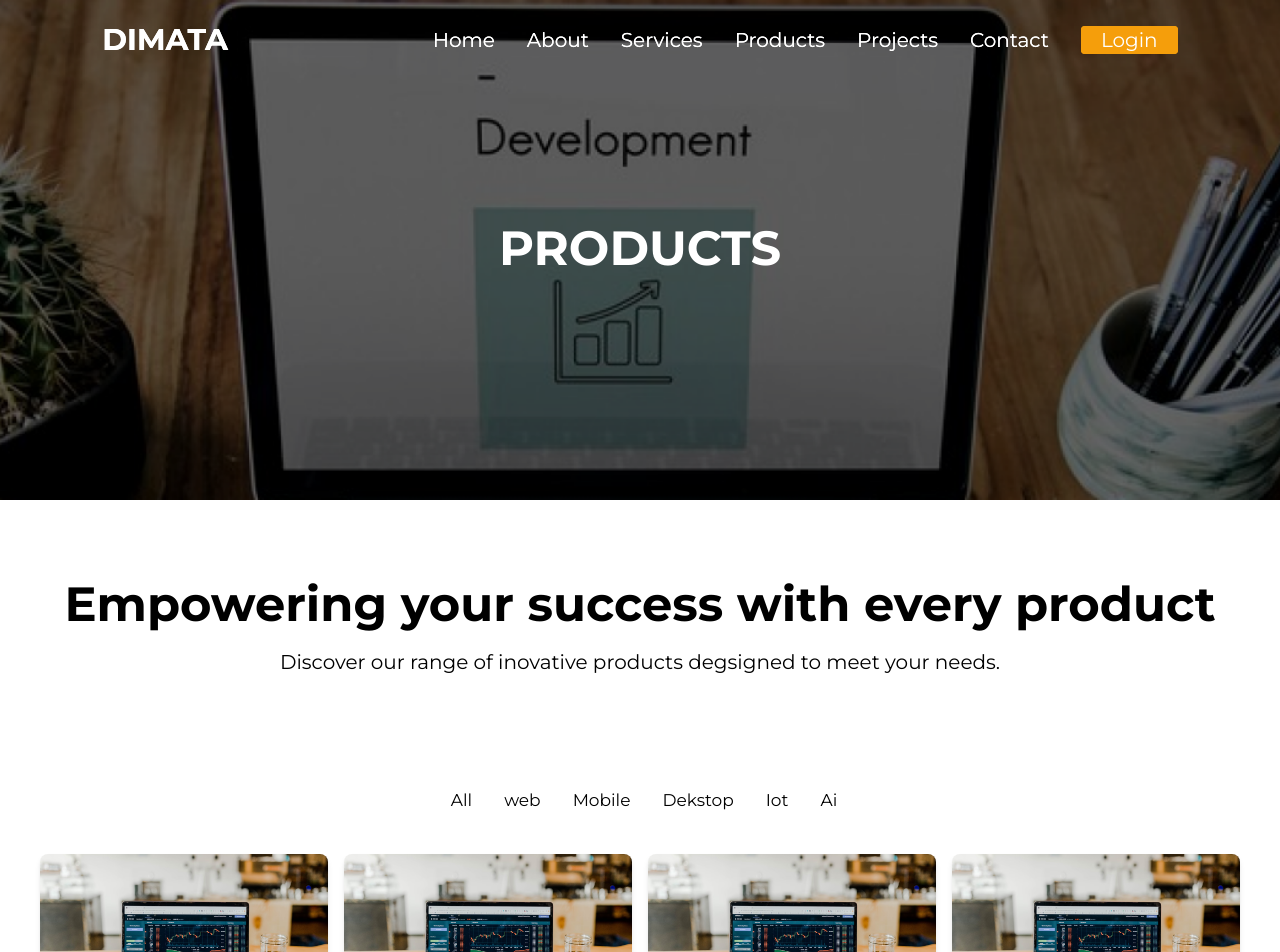
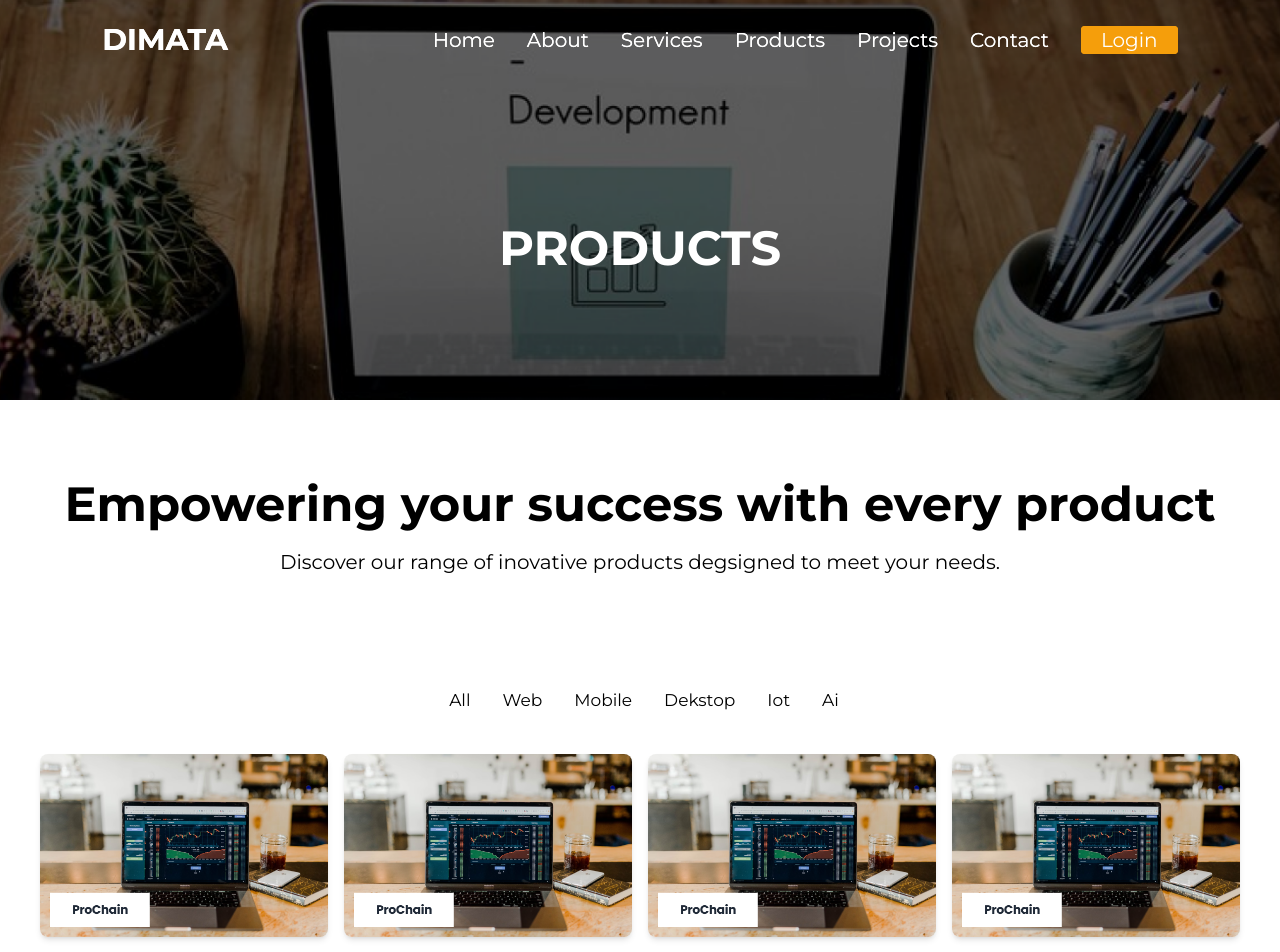
Before and after one commit to abbyhendraprayoga/profile-company-project, a Next.js app: page /ProductsPage in a window 1280 px wide. Shown: the top 952 px of the page. Built offline with nearby package versions, Linux system fonts and the light colour scheme.

Commit message:
Update(Update Brok)

```diff
--- a/src/components/Link-Components/index.tsx
+++ /dev/null
@@ -1,98 +0,0 @@
-import React from "react";
-import { useState } from "react";
-import Link from "next/link";
-
-const LinkComponents = () => {
-  const [activeIndex, setActiveIndex] = useState(-1);
-  const handleLinkClick = (index: number) => {
-    setActiveIndex(index);
-  };
-  return (
-    <div>
-      <div className="pl-4 pt-20 md:pl-10 md:pt-28">
-        <ul className="flex flex-wrap justify-center items-center">
-          <li>
-            <Link
-              href="#"
-              className={`hero-link ${
-                activeIndex === 0
-                  ? "after:scale-x-100"
-                  : "hover:after:scale-x-100"
-              } mr-4 md:mr-8`}
-              onClick={() => handleLinkClick(0)} // Indeks0 untuk "All"
-            >
-              All{" "}
-            </Link>
-          </li>
-          <li>
-            <Link
-              href="#"
-              className={`hero-link ${
-                activeIndex === 1
-                  ? "after:scale-x-100"
-                  : "hover:after:scale-x-100"
-              } mr-4 md:mr-8`}
-              onClick={() => handleLinkClick(1)} // Indeks0 untuk "All"
-            >
-              web{" "}
-            </Link>
-          </li>
-          <li>
-            <Link
-              href="#"
-              className={`hero-link ${
-                activeIndex === 2
-                  ? "after:scale-x-100"
-                  : "hover:after:scale-x-100"
-              } mr-4 md:mr-8`}
-              onClick={() => handleLinkClick(2)} // Indeks0 untuk "All"
-            >
-              Mobile{" "}
-            </Link>
-          </li>
-          <li>
-            <Link
-              href="#"
-              className={`hero-link ${
-                activeIndex === 3
-                  ? "after:scale-x-100"
-                  : "hover:after:scale-x-100"
-              } mr-4 md:mr-8`}
-              onClick={() => handleLinkClick(3)} // Indeks0 untuk "All"
-            >
-              Dekstop{" "}
-            </Link>
-          </li>
-          <li>
-            <Link
-              href="#"
-              className={`hero-link ${
-                activeIndex === 4
-                  ? "after:scale-x-100"
-                  : "hover:after:scale-x-100"
-              } mr-4 md:mr-8`}
-              onClick={() => handleLinkClick(4)} // Indeks0 untuk "All"
-            >
-              Iot{" "}
-            </Link>
-          </li>
-          <li>
-            <Link
-              href="#"
-              className={`hero-link ${
-                activeIndex === 5
-                  ? "after:scale-x-100"
-                  : "hover:after:scale-x-100"
-              } mr-4 md:mr-8`}
-              onClick={() => handleLinkClick(5)} // Indeks0 untuk "All"
-            >
-              Ai{" "}
-            </Link>
-          </li>
-        </ul>
-      </div>
-    </div>
-  );
-};
-
-export default LinkComponents;
--- /dev/null
+++ b/src/components/Products/Link-Components/index.tsx
@@ -0,0 +1,42 @@
+"use client";
+import React from "react";
+import Link from "next/link";
+import { usePathname } from "next/navigation";
+
+const LinkComponents = () => {
+  const heroLinks = [
+    { href: "#", name: "All" },
+    { href: "#", name: "Web" },
+    { href: "#", name: "Mobile" },
+    { href: "#", name: "Dekstop" },
+    { href: "#", name: "Iot" },
+    { href: "#", name: "Ai" },
+  ];
+
+  const pathname = usePathname();
+
+  return (
+    <div>
+      <div className="pl-4 pt-20 md:pl-10 md:pt-28">
+        <div className="flex flex-wrap justify-center items-center">
+          {heroLinks.map((link) => {
+            const isActive = pathname === link.href;
+            return (
+              <Link
+                href={link.href}
+                key={link.name}
+                className={`hero-link ${
+                  isActive ? "after:scale-x-100" : "hover:after:scale-x-100"
+                } mr-4 md:mr-8`}
+              >
+                {link.name}
+              </Link>
+            );
+          })}
+        </div>
+      </div>
+    </div>
+  );
+};
+
+export default LinkComponents;
--- a/src/components/index.js
+++ b/src/components/index.tsx
@@ -1,5 +1,5 @@
 import Products from "./Products/index";
-import LinkComponents from "./Link-Components";
+import LinkComponents from "./Products/Link-Components";
 import Navbar from "./layout/Navbar";
 import Footer from "./layout/Footer";
 
--- a/src/components/layout/Navbar/index.tsx
+++ b/src/components/layout/Navbar/index.tsx
@@ -5,6 +5,7 @@ import { useRouter } from "next/router";
 export default function Navbar() {
   const router = useRouter();
   return (
+    <div className="">
       <nav className="absolute bg-transparent w-full border-gray-200 dark:bg-gray-900">
         <div className="flex flex-wrap items-center justify-around mx-auto h-20">
           <Link
@@ -129,5 +130,6 @@ export default function Navbar() {
           </div>
         </div>
       </nav>
+    </div>
   );
 }
--- a/src/pages/ProductsPage/index.tsx
+++ b/src/pages/ProductsPage/index.tsx
@@ -6,7 +6,7 @@ const ProductsPage = () => {
     <div>
       <Navbar />
       <div className="bg-products">
-        <div className="flex flex-col justify-center items-center pt-56">
+        <div className="flex justify-center items-center pt-56">
           <h1 className="text-5xl text-white font-bold">PRODUCTS</h1>
         </div>
       </div>
--- a/src/styles/globals.css
+++ b/src/styles/globals.css
@@ -32,7 +32,7 @@ a {
   background-repeat: no-repeat;
   background-size: cover;
   position: relative;
-  height: 500px;
+  height: 400px;
   z-index: -1;
 }
 
--- a/tsconfig.json
+++ b/tsconfig.json
@@ -20,7 +20,8 @@
     "next-env.d.ts",
     "**/*.ts",
     "**/*.tsx",
-    "src/components/Link-Components/index.tsx"
+    "src/components/Link-Components/index.tsx",
+    "src/pages/ProductsPage/index.tsx"
   ],
   "exclude": ["node_modules"]
 }
```
Lines whose indentation alone changed are shown as unchanged.
